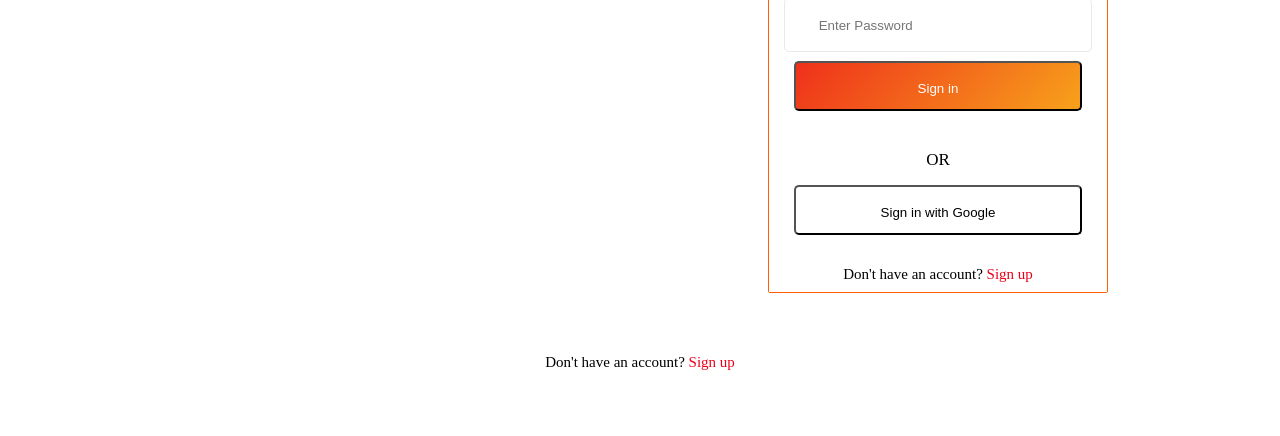
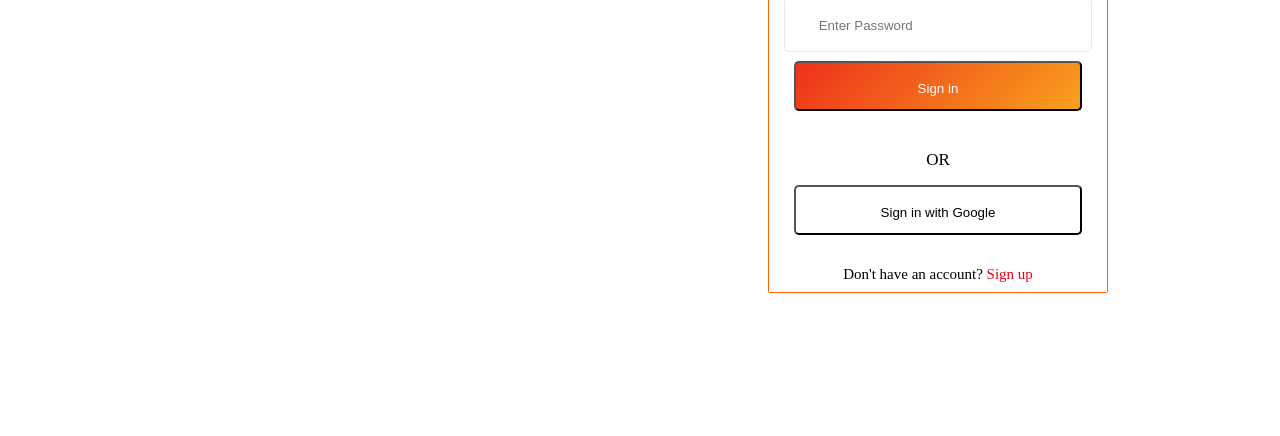
Before and after one commit to one-life-1/zuri, a plain HTML site: page index1.html in a window 1280 px wide. Shown: the part 364-800 px from the top of the page. Drawn offline with Linux system fonts and the light colour scheme.

Commit message:
Update index1.html

```diff
--- a/index1.html
+++ b/index1.html
@@ -38,9 +38,6 @@
         <p class="para-2">Don't have an account? <a href="index.html">Sign up</a></p>
         </form>
         </div>
-        <p class="para-2">Don't have an account? <a href="index.html">Sign up</a></p>
-        </form>
-        </div>
     </div>
     <footer>
         <div >
```
